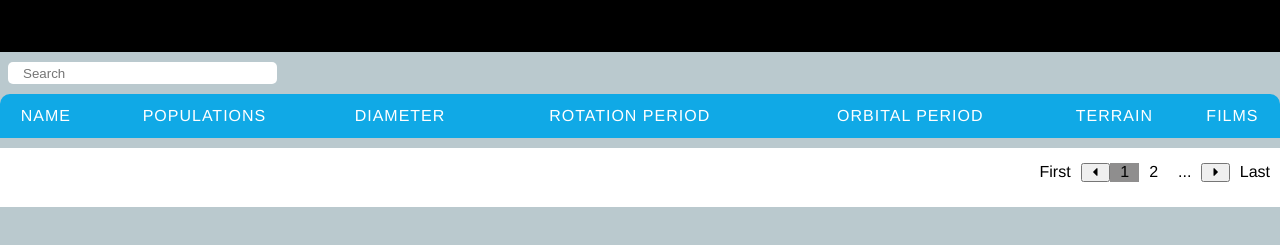
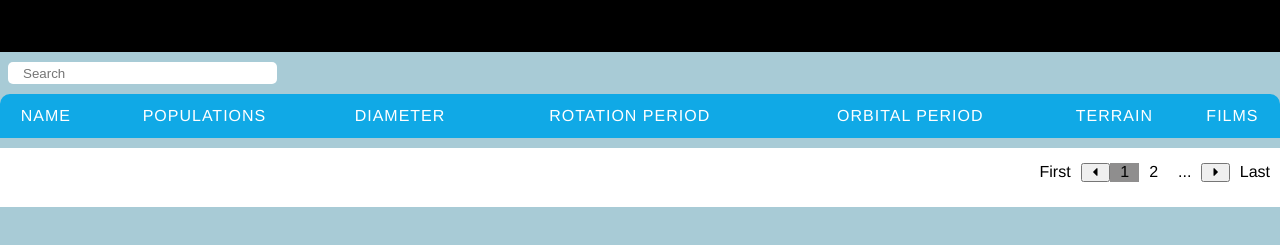
Before and after one commit to rossghill/Star-Wars-Planets, a website: page index.html in a window 1280 px wide. Shown: the part 137-382 px from the top of the page. Drawn offline with Linux system fonts and the light colour scheme; no server answers.

```diff
--- a/public/style.css
+++ b/public/style.css
@@ -13,7 +13,7 @@
 }
 
 body {
-    background-color: rgb(186, 201, 206);
+    background-color: rgb(168, 203, 214);
     font-family: 'Helvetica Neue', sans-serif;
 }
 
```
Also changed, not shown: README.md.
